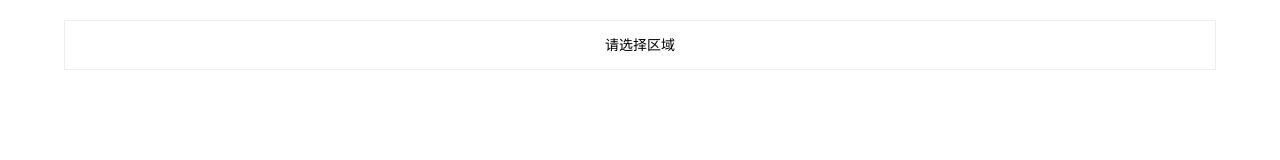
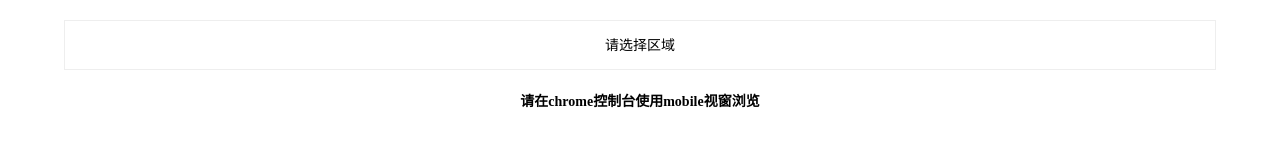
Before and after one commit to ddmy/up, a plain HTML site: page index.html in a window 1280 px wide. Drawn offline with Linux system fonts and the light colour scheme.

Commit message:
添加描述

```diff
--- a/index.css
+++ b/index.css
@@ -3,6 +3,11 @@
 	padding: 0;
 	box-sizing:border-box;
 }
+
+h4{
+	text-align: center;
+}
+
 html{
 	font-size:62.5%;
 }
--- a/index.html
+++ b/index.html
@@ -11,6 +11,7 @@
 	<div class="select">
 		请选择区域
 	</div>
+	<h4>请在chrome控制台使用mobile视窗浏览</h4>
 	<script src="city.js"></script>
 	<script src="index.js"></script>
 </body>
```
Also changed, not shown: index.js (line endings or trailing spaces).
